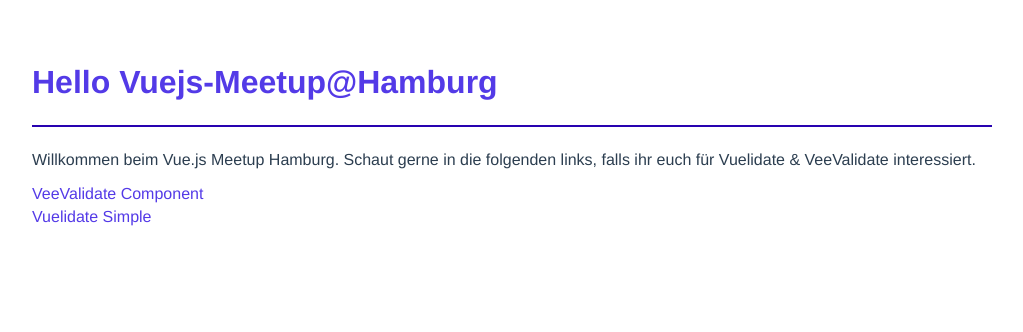
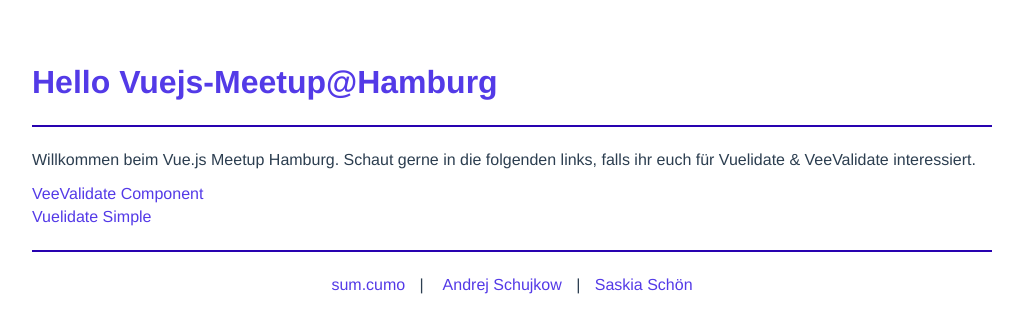
Before and after one commit to h2xd/vue-form-validation, a Vue app: page / in a window 1280 px wide. Shown: the top 332 px of the page, without its empty margins (128-1151 px from the left). Built offline with nearby package versions, Linux system fonts and the light colour scheme.

Commit message:
feat(footer): add styles and profile links

```diff
--- /dev/null
+++ b/src/components/Footer.vue
@@ -0,0 +1,53 @@
+<template>
+  <footer class="container">
+    <a href="https://www.sumcumo.de/" class="link">sum.cumo</a>|
+    <ul class="list">
+      <li v-for="(link, index) in links" :key="index" class="item">
+        <a :href="link.to" class="link">
+          {{ link.title }}
+        </a>
+      </li>
+    </ul>
+  </footer>
+</template>
+
+<script setup>
+const links = [
+  {
+    to: 'https://github.com/h2xd',
+    title: 'Andrej Schujkow'
+  },
+  {
+    to: 'https://github.com/neohcs',
+    title: 'Saskia Schön'
+  }
+]
+</script>
+
+<style scoped>
+.container {
+  text-align: center;
+  padding-top: var(--spacing-xxl);
+  margin-top: var(--spacing-xxl);
+  border-top: 2px solid var(--active-color);
+}
+
+.list {
+  display: inline-flex;
+  list-style-type: none;
+  padding: 0;
+  margin: 0;
+}
+
+.item {
+  display: flex;
+}
+
+.item:not(:first-child):before {
+  content: '|'
+}
+
+.link {
+  padding: 0 var(--spacing-l);
+}
+</style>
--- a/src/components/Layout.vue
+++ b/src/components/Layout.vue
@@ -3,10 +3,12 @@
   <main>
     <slot name="default" />
   </main>
+  <Footer />
 </template>
 
 
 
 <script setup>
 import Header from './Header.vue'
+import Footer from './Footer.vue'
 </script>
--- a/src/pages/home.vue
+++ b/src/pages/home.vue
@@ -16,7 +16,6 @@
 
 <script setup>
 import { PATH } from '../path'
-
 
 const navigation = [
   {
```
